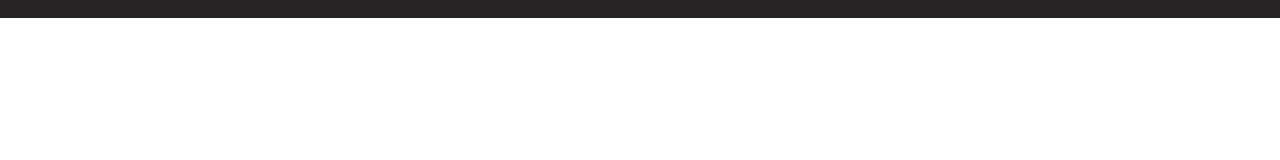
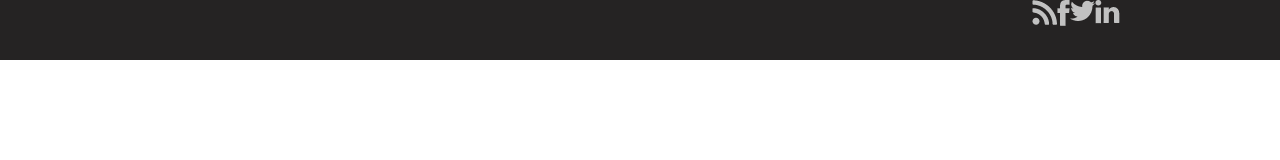
Before and after one commit to thalesrr1/WebWorldJs, a plain HTML site: page index.html in a window 1280 px wide. Drawn offline with Linux system fonts and the light colour scheme.

Commit message:
Styling header and add icons

```diff
--- a/css/reset.css
+++ b/css/reset.css
@@ -5,6 +5,11 @@ html {
 
   *, *:before, *:after {
     box-sizing: inherit;
+  }
+
+  body {
+  width: 100%;
+  height: 100%;
   }
 
   body, h1, h2, h3, h4, h5, h6, p, ol, ul {
--- a/css/style.css
+++ b/css/style.css
@@ -1,3 +1,23 @@
-.hdr-1 {
+.menu-principal {
+width: 100%;
 background-color: #252323;
+height: 60px;
 }
+
+
+main {
+margin: 0 auto;
+width: 980px;
+position: relative;
+}
+
+.logo{
+float: left;
+padding: 16px;
+width: 90%;
+}
+
+.redes-sociais ul li {
+display: inline-block;
+float: left;
+}
--- a/index.html
+++ b/index.html
@@ -10,15 +10,41 @@
 </head>
 <body>
 <header class="menu-principal">
+    <main>
         <div class="hdr-1">
             <div class="logo">
                 <img src="./img/WebWorld.png" alt="">
             </div>
 
             <div class="redes-sociais">
+                <ul>
+                    <li>
+                    <a href="#">
+                        <img src="./img/rss.png" alt="Feed RSS">
+                    </a>
+                    </li>
 
+                    <li>
+                    <a href="#">
+                        <img src="./img/facebook.png" alt="Facebook">
+                    </a>
+                    </li>
+
+                    <li>
+                    <a href="#">
+                        <img src="./img/twitter.png" alt="Twitter">
+                    </a>
+                    </li>
+
+                    <li>
+                    <a href="#">
+                        <img src="./img/linkedin.png" alt="Linkedin">
+                    </a>
+                    </li>
+                </ul>
             </div>
         </div>
+    </main>
 </header>
 
 
```
Also changed, not shown: img/facebook.png (added), img/linkedin.png (added), img/rss.png (added), img/twitter.png (added). Lines whose indentation alone changed are shown as unchanged.
